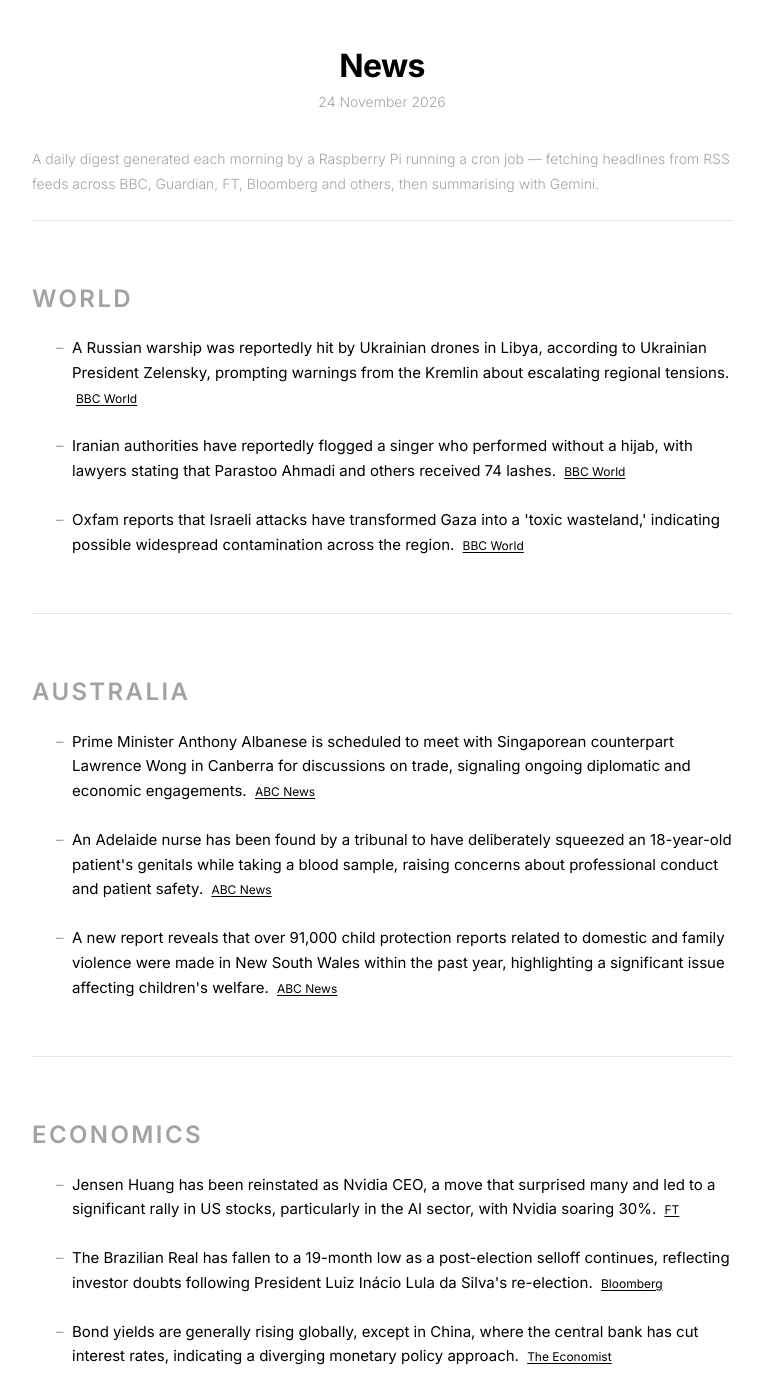
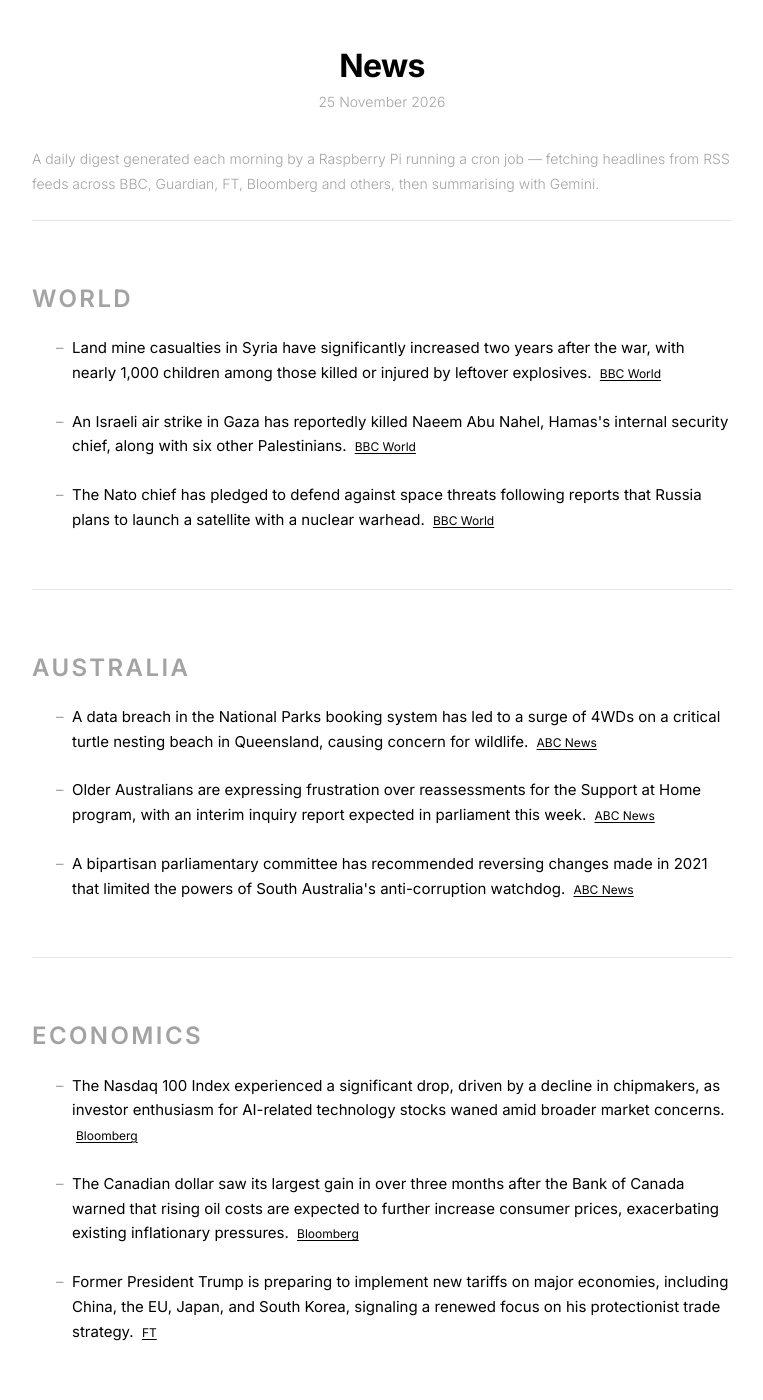
Before and after one commit to s-jac/s-jac.github.io, a Jekyll site: the page built from projects/news.html, in a window 1280 px wide and 1400 px high. Shown: the whole window, without its empty margins (258-1021 px from the left). Built offline with Jekyll 4.4.1, drawn with Linux system fonts in a browser that asks for light colours; some of the changed text lies outside the part shown.

Commit message:
daily news update 25 November 2026

```diff
--- a/_data/news.json
+++ b/_data/news.json
@@ -1,22 +1,22 @@
 {
-  "date": "24 November 2026",
-  "generated_at": "2026-11-23T20:00:22.467752+00:00",
+  "date": "25 November 2026",
+  "generated_at": "2026-11-24T20:00:40.130028+00:00",
   "sections": [
     {
       "heading": "World",
       "bullets": [
         {
-          "text": "A Russian warship was reportedly hit by Ukrainian drones in Libya, according to Ukrainian President Zelensky, prompting warnings from the Kremlin about escalating regional tensions.",
+          "text": "Land mine casualties in Syria have significantly increased two years after the war, with nearly 1,000 children among those killed or injured by leftover explosives.",
           "source": "BBC World",
           "url": "https://www.bbc.com/news/world"
         },
         {
-          "text": "Iranian authorities have reportedly flogged a singer who performed without a hijab, with lawyers stating that Parastoo Ahmadi and others received 74 lashes.",
+          "text": "An Israeli air strike in Gaza has reportedly killed Naeem Abu Nahel, Hamas's internal security chief, along with six other Palestinians.",
           "source": "BBC World",
           "url": "https://www.bbc.com/news/world"
         },
         {
-          "text": "Oxfam reports that Israeli attacks have transformed Gaza into a 'toxic wasteland,' indicating possible widespread contamination across the region.",
+          "text": "The Nato chief has pledged to defend against space threats following reports that Russia plans to launch a satellite with a nuclear warhead.",
           "source": "BBC World",
           "url": "https://www.bbc.com/news/world"
         }
@@ -26,17 +26,17 @@
       "heading": "Australia",
       "bullets": [
         {
-          "text": "Prime Minister Anthony Albanese is scheduled to meet with Singaporean counterpart Lawrence Wong in Canberra for discussions on trade, signaling ongoing diplomatic and economic engagements.",
+          "text": "A data breach in the National Parks booking system has led to a surge of 4WDs on a critical turtle nesting beach in Queensland, causing concern for wildlife.",
           "source": "ABC News",
           "url": "https://www.abc.net.au/news"
         },
         {
-          "text": "An Adelaide nurse has been found by a tribunal to have deliberately squeezed an 18-year-old patient's genitals while taking a blood sample, raising concerns about professional conduct and patient safety.",
+          "text": "Older Australians are expressing frustration over reassessments for the Support at Home program, with an interim inquiry report expected in parliament this week.",
           "source": "ABC News",
           "url": "https://www.abc.net.au/news"
         },
         {
-          "text": "A new report reveals that over 91,000 child protection reports related to domestic and family violence were made in New South Wales within the past year, highlighting a significant issue affecting children's welfare.",
+          "text": "A bipartisan parliamentary committee has recommended reversing changes made in 2021 that limited the powers of South Australia's anti-corruption watchdog.",
           "source": "ABC News",
           "url": "https://www.abc.net.au/news"
         }
@@ -46,19 +46,19 @@
       "heading": "Economics",
       "bullets": [
         {
-          "text": "Jensen Huang has been reinstated as Nvidia CEO, a move that surprised many and led to a significant rally in US stocks, particularly in the AI sector, with Nvidia soaring 30%.",
-          "source": "FT",
-          "url": "https://www.ft.com"
-        },
-        {
-          "text": "The Brazilian Real has fallen to a 19-month low as a post-election selloff continues, reflecting investor doubts following President Luiz Inácio Lula da Silva's re-election.",
+          "text": "The Nasdaq 100 Index experienced a significant drop, driven by a decline in chipmakers, as investor enthusiasm for AI-related technology stocks waned amid broader market concerns.",
           "source": "Bloomberg",
           "url": "https://www.bloomberg.com/markets"
         },
         {
-          "text": "Bond yields are generally rising globally, except in China, where the central bank has cut interest rates, indicating a diverging monetary policy approach.",
-          "source": "The Economist",
-          "url": "https://www.economist.com/finance-and-economics"
+          "text": "The Canadian dollar saw its largest gain in over three months after the Bank of Canada warned that rising oil costs are expected to further increase consumer prices, exacerbating existing inflationary pressures.",
+          "source": "Bloomberg",
+          "url": "https://www.bloomberg.com/markets"
+        },
+        {
+          "text": "Former President Trump is preparing to implement new tariffs on major economies, including China, the EU, Japan, and South Korea, signaling a renewed focus on his protectionist trade strategy.",
+          "source": "FT",
+          "url": "https://www.ft.com"
         }
       ]
     }
```
